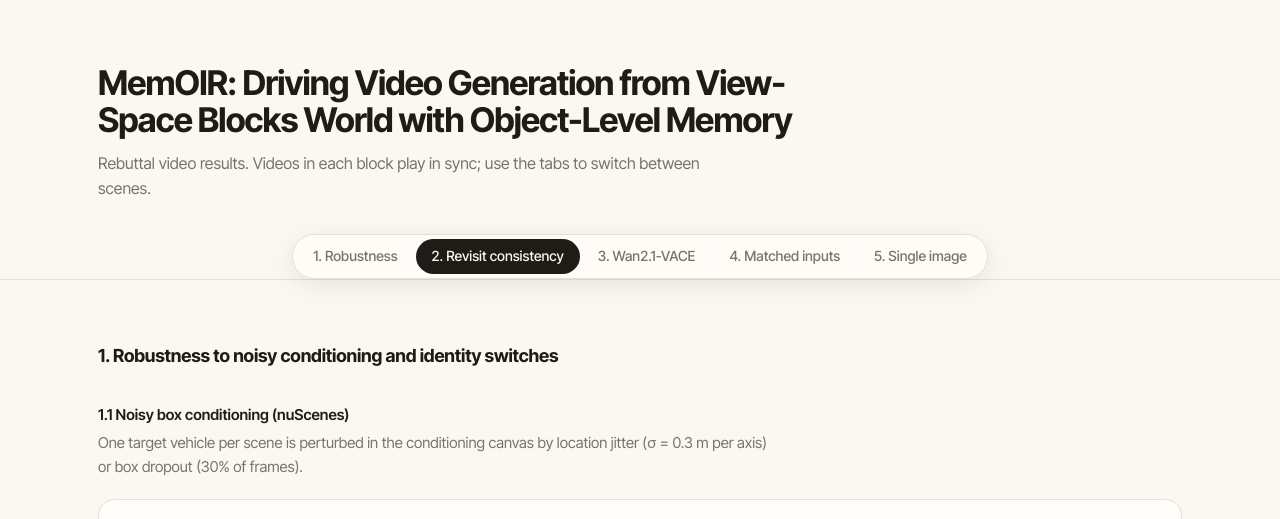
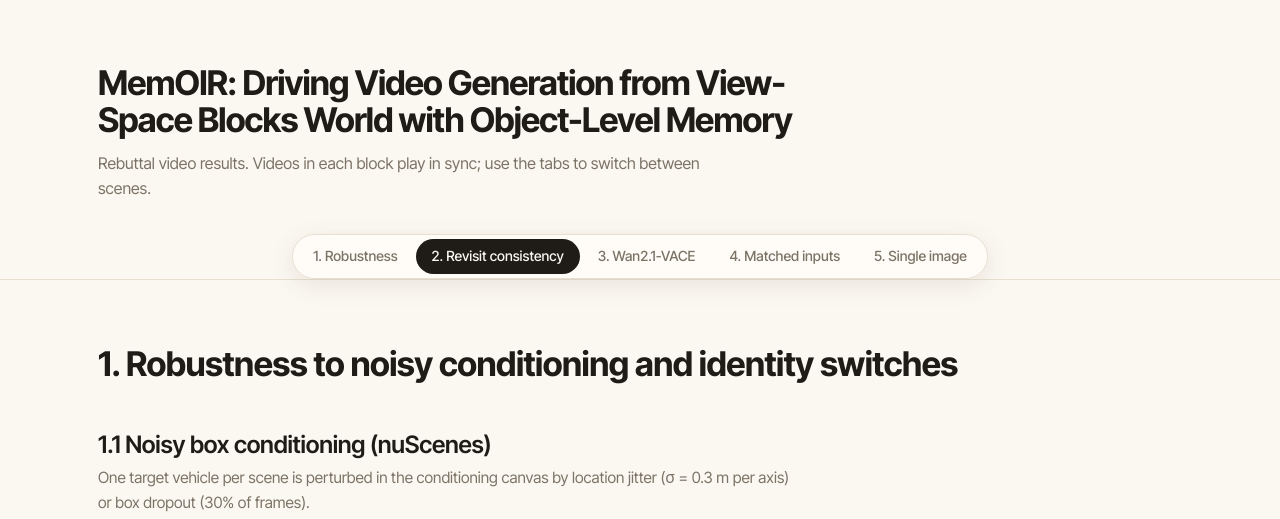
Before and after one commit to memoir-wm-anon/rebuttal, a plain HTML site: page index.html in a window 1280 px wide. Shown: the top 519 px of the page. Drawn offline with Linux system fonts and the light colour scheme.

Commit message:
Heading sizes

```diff
--- a/static/css/style.css
+++ b/static/css/style.css
@@ -524,3 +524,7 @@ footer .anon { font-family: var(--font-mono); letter-spacing: .14em; text-transf
 .compare { padding: 22px; }
 .tabs { margin-bottom: 20px; }
 .sync { margin-top: 22px; }
+/* heading sizes fitted to one line at full width (measured with Inter Tight): h2 34px (longest h2 max 34.4px), h3 24px (longest h3 max 26px) */
+.section .sec-title { font-size: clamp(22px, 2.9vw, 34px); font-weight: 700; line-height: 1.2; letter-spacing: -.015em; }
+.section .sub, .section .sub:first-of-type { font-size: clamp(17px, 2.05vw, 24px); font-weight: 600; line-height: 1.3; margin: 44px 0 6px; letter-spacing: -.01em; }
+.section .desc { font-size: 15.5px; }
```
